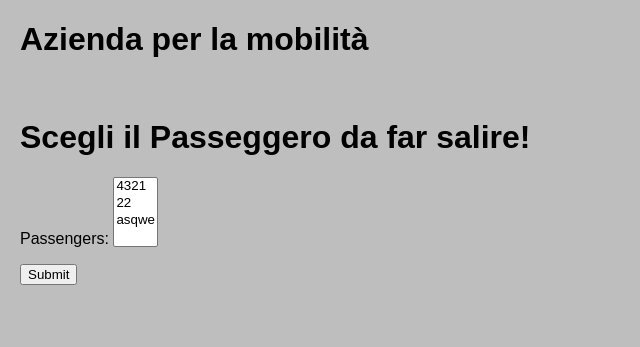
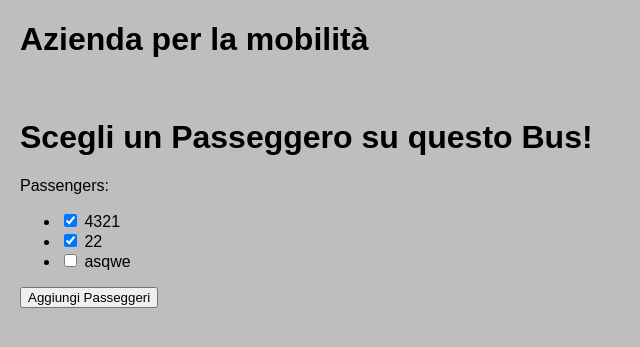
Before and after one commit to Banana-Giova/Progetto_ATAC, a Django app: page /create/passenger_on_bus/409 in a window 1280 px wide. Shown: the part 104-451 px from the top of the page, without its empty margins (0-640 px from the left). Run offline with Django 3.2, Linux system fonts and the light colour scheme; data comes from the database, SQL or seed files in the repository; both versions use the stored data as it was after the commit.

Commit message:
Sistemazione conteggio e aggiornamento  metodi

```diff
--- a/base/forms.py
+++ b/base/forms.py
@@ -48,7 +48,12 @@ class OrdinATACForm(ModelForm):
         model = OrdinATAC
         fields = '__all__'
 
-class PassengerOnBus(ModelForm):
+class PassengerOnBus(forms.ModelForm):
+    passengers = forms.ModelMultipleChoiceField(
+        queryset=Passenger.objects.all(),
+        widget=forms.CheckboxSelectMultiple
+    )
+
     class Meta:
         model = Bus
         fields = ['passengers']
--- a/base/views.py
+++ b/base/views.py
@@ -151,15 +151,22 @@ def create_driver(request):
 #-----Assignment Tool Forms-----#
 
 def passenger_on_bus(request, bus_id):
-    bus = Bus.objects.get(bus_id=bus_id)
-    form = PassengerOnBus()
+    bus = get_object_or_404(Bus, bus_id=bus_id)
+
     if request.method == 'POST':
         form = PassengerOnBus(request.POST, instance=bus)
         if form.is_valid():
-            form.save()
+            passengers = form.cleaned_data['passengers']
+            bus.passengers.set(passengers)
+            bus.save()
             return redirect('success')
-    context = {'form': form}
+    else:
+        form = PassengerOnBus(instance=bus)
+
+    context = {'form': form, 'bus': bus}
     return render(request, 'base/forms/passenger_on_bus.html', context)
+
+
 
 def bus_to_driver(request, driver_id):
     driver = Driver.objects.get(driver_id=driver_id)
--- a/templates/base/forms/passenger_on_bus.html
+++ b/templates/base/forms/passenger_on_bus.html
@@ -1,17 +1,10 @@
 {% extends "main.html" %}
 
 {% block content %}
-
-
-<div>
-    <h1>Scegli il Passeggero da far salire!</h1>
-    <form method="POST" action="">
-        {% csrf_token %}
-        {{form.as_p}}
-    <input type="Submit" value="Submit"/>
-    </form>
-
-<div>
-
-
-{% endblock content %}
+<h1>Scegli un Passeggero su questo Bus!</h1>
+<form method="POST" action="">
+    {% csrf_token %}
+    {{ form.as_p }}
+    <input type="submit" value="Aggiungi Passeggeri">
+</form>
+{% endblock %}
```
Also changed, not shown: templates/base/details/bus.html (+6 -9 lines), base/migrations/0004_alter_bus_lines.py (added), db.sqlite3.
